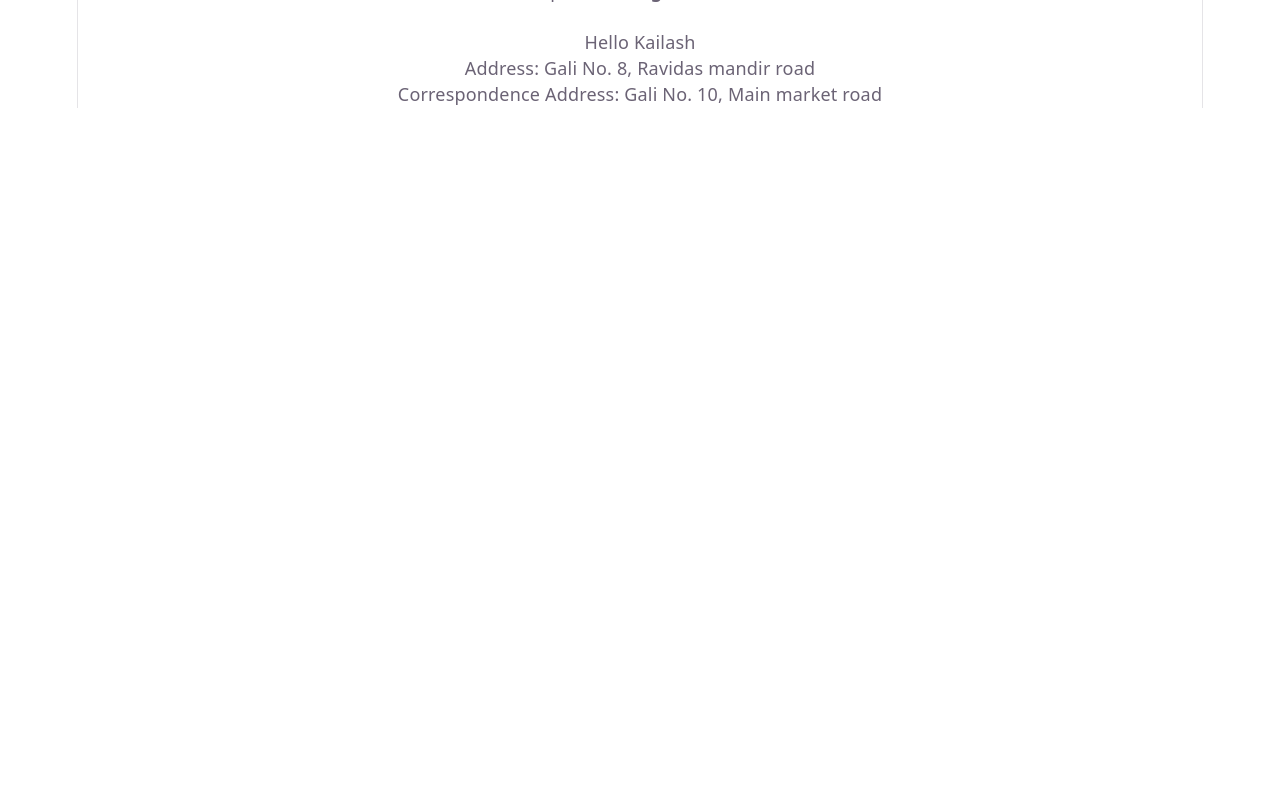
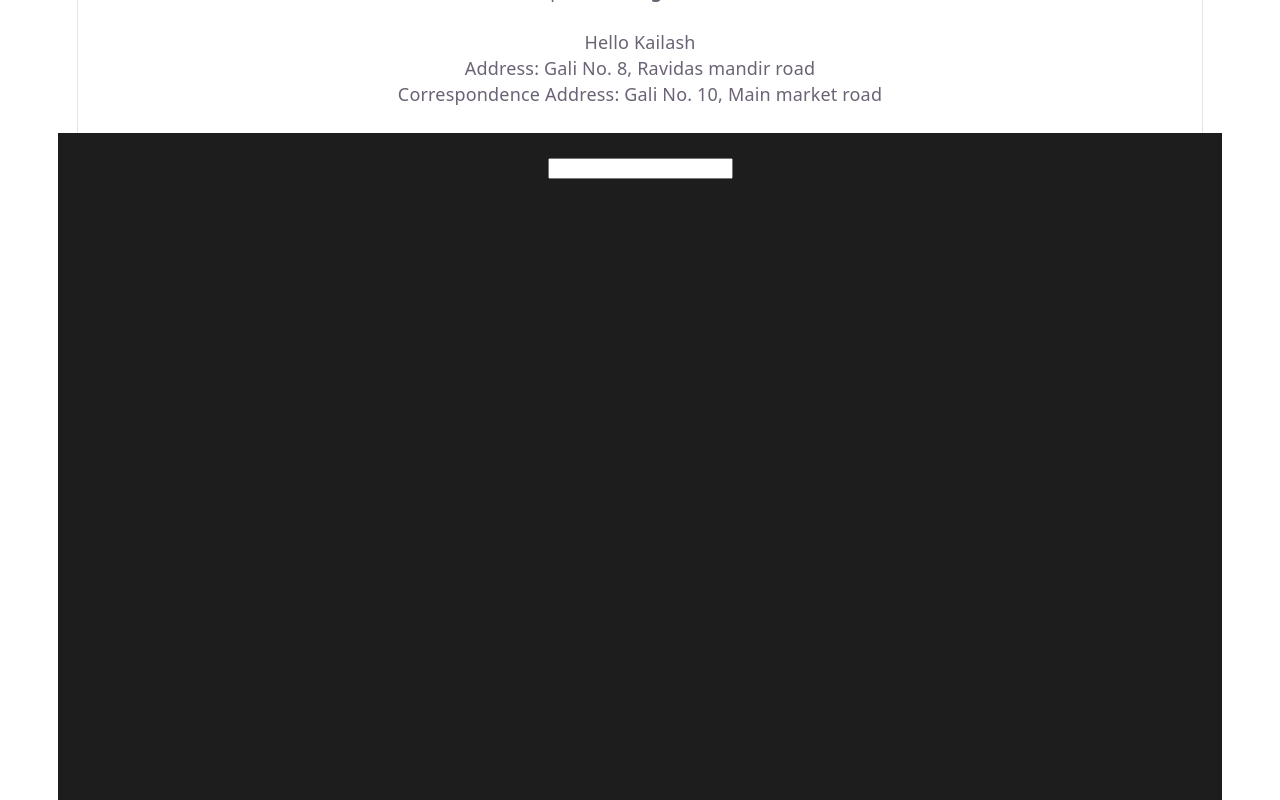
Before and after one commit to princekumlay/React-learning-with-project, a React (Vite) app: page / in a window 1280 px wide. Shown: the part 720-1520 px from the top of the page. Before the commit the page ends 828 px from the top, so only its background shows below. Built offline with nearby package versions, Linux system fonts and the light colour scheme.

Commit message:
Input element in Form.jsx

```diff
--- a/src/App.jsx
+++ b/src/App.jsx
@@ -5,6 +5,7 @@ import Fruits from './components/Fruits'
 // import Fruit from './components/Fruit'
 // import Fruits from './components/Fruits.jsx'
 import SetFactor from './components/SetFactor.jsx'
+import Form from './components/Form.jsx'
 
 function App() {
   const [count, setCount] = useState(0)
@@ -45,6 +46,7 @@ function App() {
         <SetFactor factor={factor} setFactor={setFactor} />
         <Fruits click={count} />
         <Hello />
+        <Form/>
       </section>
     </>
   )
--- /dev/null
+++ b/src/components/Form.css
@@ -0,0 +1,6 @@
+#formContainer{
+    width: 100%;
+    height: 100vh;
+    background-color: rgb(30, 29, 29);
+    padding: 20px 20px;
+}
--- /dev/null
+++ b/src/components/Form.jsx
@@ -0,0 +1,15 @@
+import React, {useState, useTransition} from 'react'
+import './Form.css'
+
+function Form() {
+    const [text, setText] = useState("");
+  return (
+    <div id="formContainer">
+        <form id="form">
+            <input onChange={(e) => setText(e.target.value)} type="text" value={text}/>
+        </form>
+    </div>
+  )
+}
+
+export default Form
```
